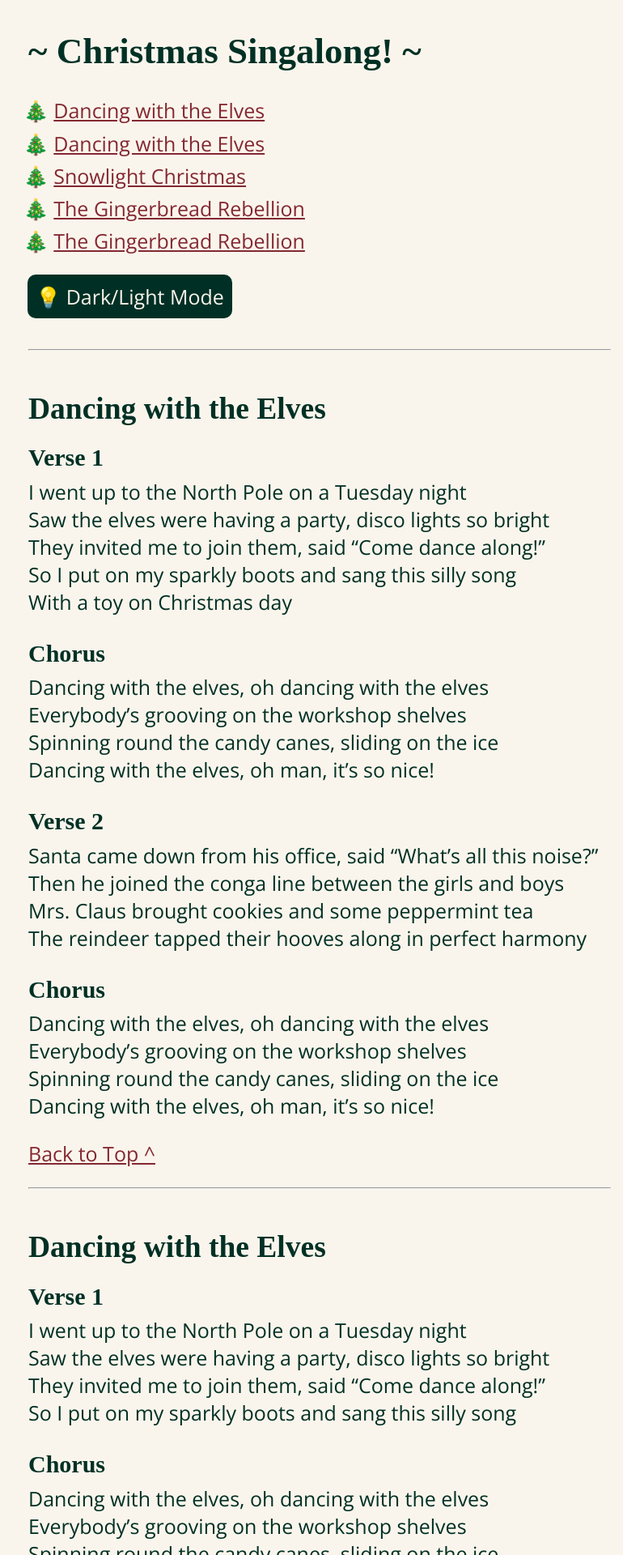
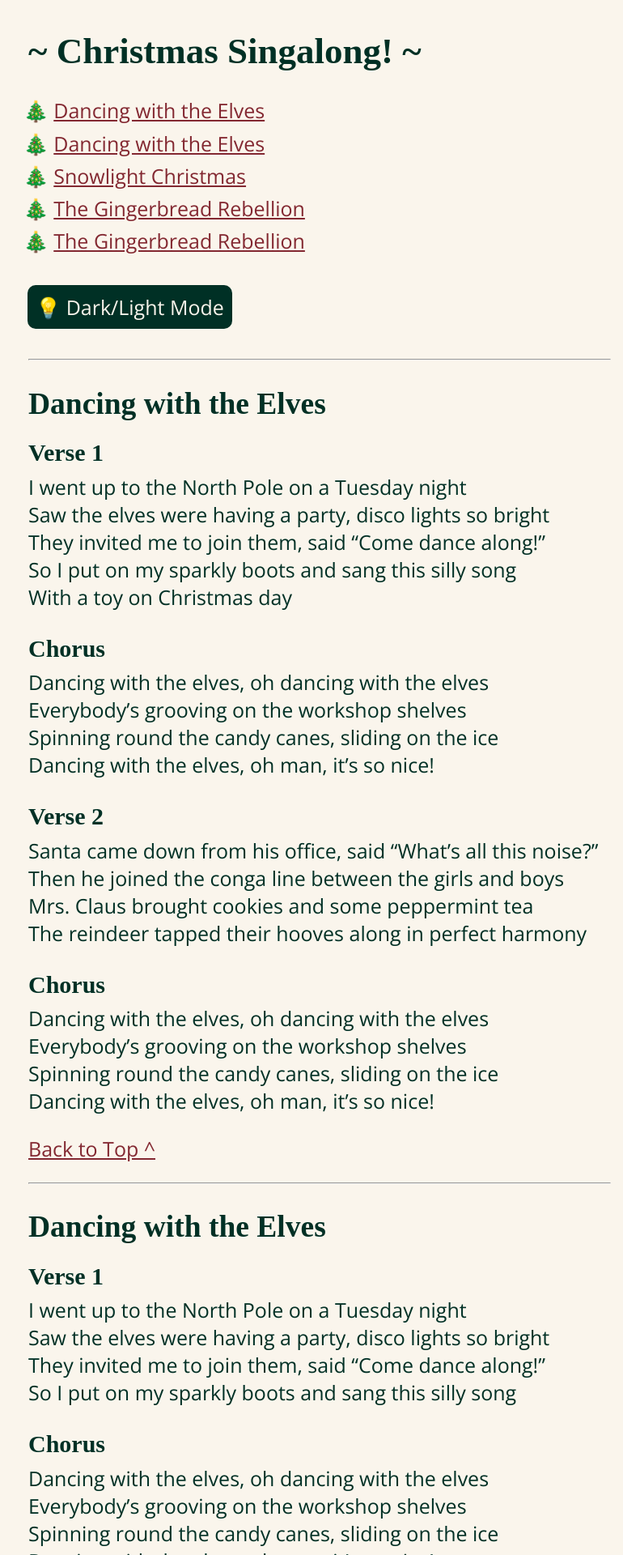
Before and after one commit to penguininja/christmas, a Jekyll site: the page built from index.md, in a window 1280 px wide. Shown: the top 1920 px of the page at 81% size, without its empty margins (245-1015 px from the left). Built offline with Jekyll 4.4.1, drawn with Linux system fonts in a browser that asks for light colours; some web fonts are replaced.

Commit message:
Adjust CSS for headings

```diff
--- a/assets/css/style.css
+++ b/assets/css/style.css
@@ -38,7 +38,7 @@ ul, ol {
 }
 
 ul {
-  margin-bottom: 5px;
+  margin-bottom: 1.5em;
 }
 
 li {
@@ -75,7 +75,7 @@ article {
 h2 {
   font-size: 1.5em;
   margin-bottom: 0.25em;
-  margin-top: 1em;
+  margin-top: 0.5em;
 }
 
 h2 + h3 {
```
